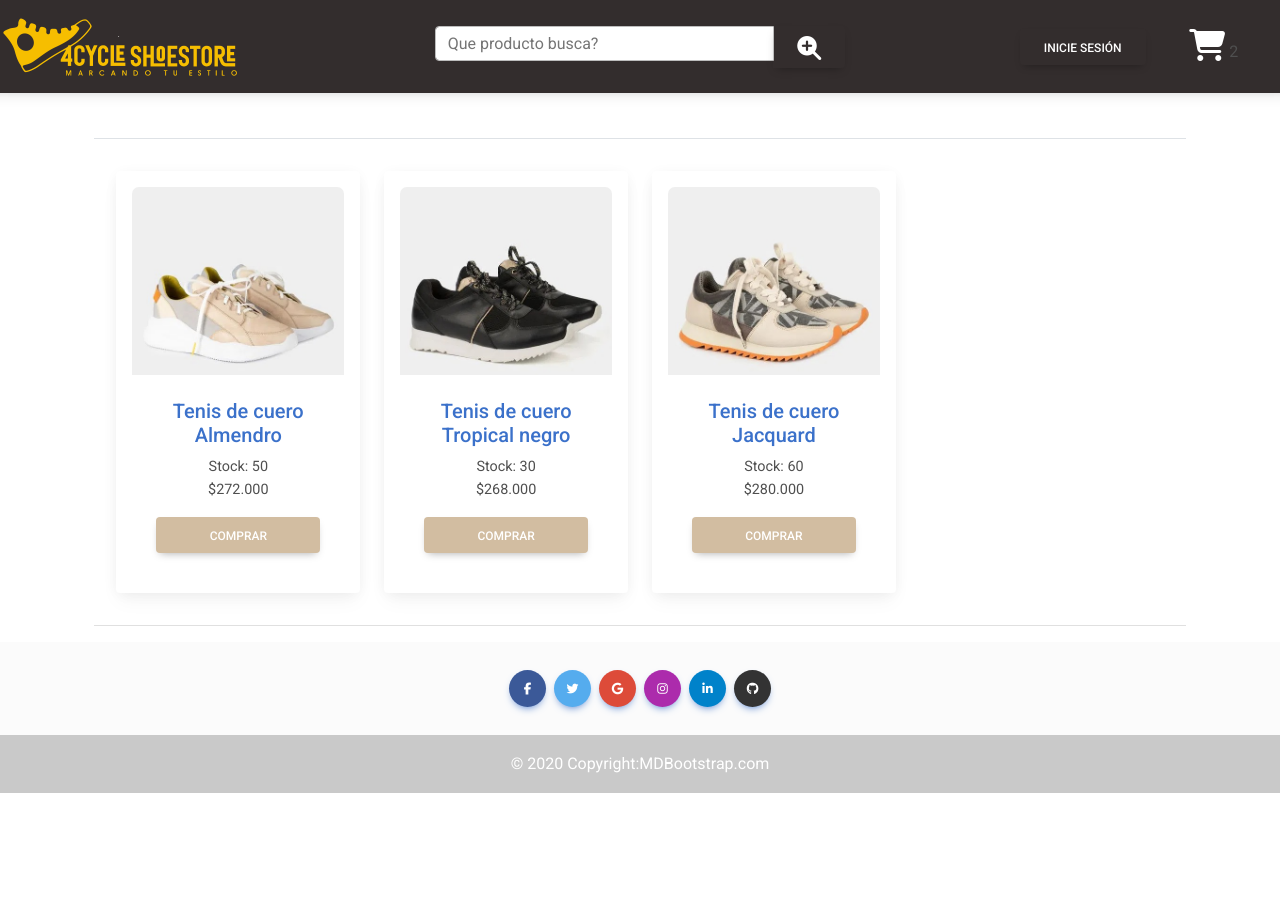
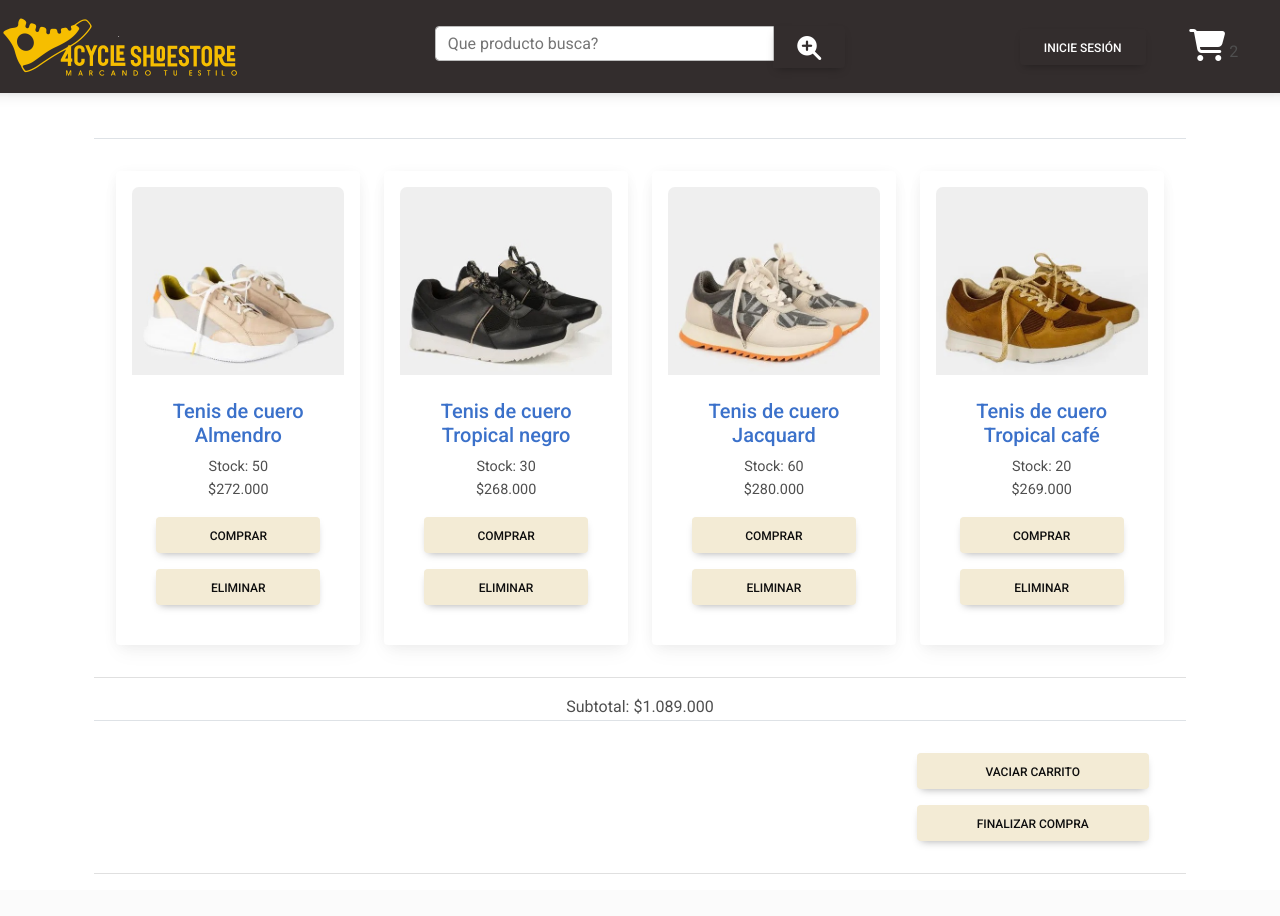
Before and after one commit to 4CycleTeam/Shoestore, a React (Create React App) app in the folder front/: page /carrito in a window 1280 px wide. Shown: the top 916 px of the page. Before the commit the page ends 800 px from the top, so only its background shows below. Built offline with nearby package versions, Linux system fonts and the light colour scheme; a web font is replaced by a local one.

Commit message:
Se modifico el archivo carrito.js

```diff
--- a/front/package.json
+++ b/front/package.json
@@ -17,7 +17,7 @@
     "react-helmet": "^6.1.0",
     "react-redux": "^8.0.4",
     "react-router-dom": "^6.4.2",
-    "react-scripts": "^2.1.3",
+    "react-scripts": "^5.0.1",
     "redux": "^4.2.0",
     "redux-devtools-extension": "^2.13.9",
     "redux-thunk": "^2.4.1",
--- a/front/src/App.css
+++ b/front/src/App.css
@@ -49,6 +49,7 @@
 
 
 #view_btn {
-  background-color: #d2bda1;
-  color: white;
+  background-color: #f3ebd5;
+  color: rgb(14, 14, 14);
+
 }
--- a/front/src/components/Carrito.js
+++ b/front/src/components/Carrito.js
@@ -29,6 +29,11 @@ export const Carrito = () => {
                                                 <p className='card-text'>$272.000</p><a href='http://localhost:3000' id="view_btn" className='btn btn-block'>
                                                     Comprar
                                                 </a>
+                                                <p className='card-text'></p><a href='http://localhost:3000' id="view_btn" className='btn btn-block'>
+                                                    Eliminar
+                                                </a>
+
+
                                             </div>
                                         </div>
                                     </div>
@@ -47,8 +52,12 @@ export const Carrito = () => {
                                                     <span id="stock">Stock: 30</span>
                                                 </div>
                                                 <p className='card-text'>$268.000</p><a href='http://localhost:3000' id="view_btn" className='btn btn-block'>
-                                                Comprar
+                                                    Comprar
                                                 </a>
+                                                <p className='card-text'></p><a href='http://localhost:3000' id="view_btn" className='btn btn-block'>
+                                                    Eliminar
+                                                </a>
+
                                             </div>
                                         </div>
                                     </div>
@@ -65,14 +74,66 @@ export const Carrito = () => {
                                                     <span id="stock">Stock: 60</span>
                                                 </div>
                                                 <p className='card-text'>$280.000</p><a href='http://localhost:3000' id="view_btn" className='btn btn-block'>
-                                                Comprar
+                                                    Comprar
+                                                </a>
+                                                <p className='card-text'></p><a href='http://localhost:3000' id="view_btn" className='btn btn-block'>
+                                                    Eliminar
+                                                </a>
+
+                                            </div>
+                                        </div>
+                                    </div>
+
+                                    <div className='col-sm-12 col-md-6 col-lg-3 my-3'>
+                                        <div className='card p-3 rounded'>
+                                            <img className='card-img-top mx-auto' src='./images/3TenisDeCueroTropicalC.jpg' alt="TropicalC"></img>
+                                            <div className='card-body d-flex flex-column'>
+                                                <h5 id="titulo_producto"><a href='http://localhost:3000'>Tenis de cuero Tropical café</a></h5>
+                                                <div className='rating mt-auto'>
+                                                    <div className='rating-outer'>
+                                                        <div className='rating-inner'></div>
+                                                    </div>
+                                                    <span id="stock">Stock: 20</span>
+                                                </div>
+                                                <p className='card-text'>$269.000</p><a href='http://localhost:3000' id="view_btn" className='btn btn-block'>
+                                                    Comprar
+                                                </a>
+                                                <p className='card-text'></p><a href='http://localhost:3000' id="view_btn" className='btn btn-block'>
+                                                    Eliminar
                                                 </a>
                                             </div>
                                         </div>
                                     </div>
+
+
                                 </div>
+
                             </td>
+
                         </tr>
+
+                    </tbody>
+                </table>
+
+Subtotal: $1.089.000
+
+                <table class="table table-add_review">
+
+                    <tbody>
+                        <tr>
+                            <td align="right">
+                                <div className='col-sm-12 col-md-6 col-lg-3 my-3'>        <p className='card-text'></p><a href='http://localhost:3000' id="view_btn" className='btn btn-block'>
+                                    Vaciar Carrito
+                                </a>
+                                    <p className='card-text'></p><a href='http://localhost:3000' id="view_btn" className='btn btn-block'>
+                                        Finalizar Compra
+                                    </a>
+                                </div>
+
+                            </td>
+
+                        </tr>
+
                     </tbody>
                 </table>
 
```
Also changed, not shown: 1 other file (tests, documents, lock files or other folders).
